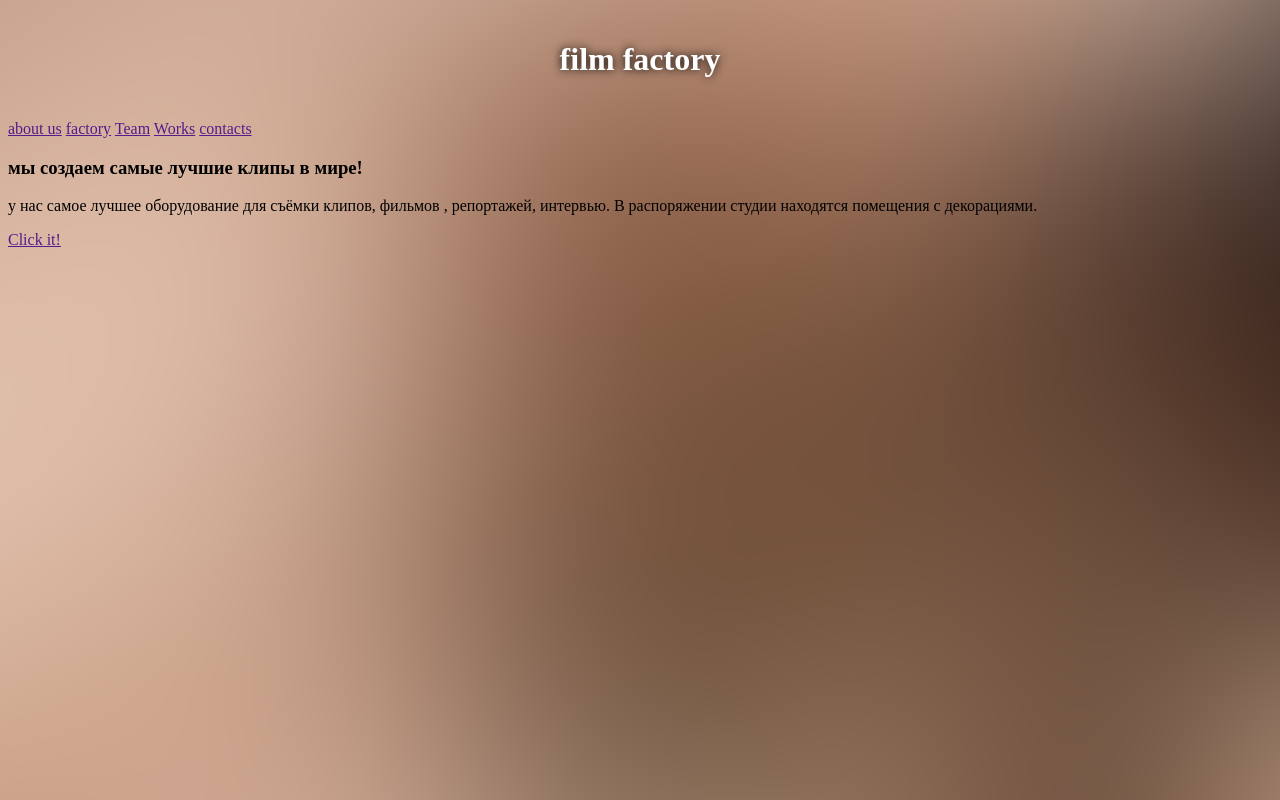
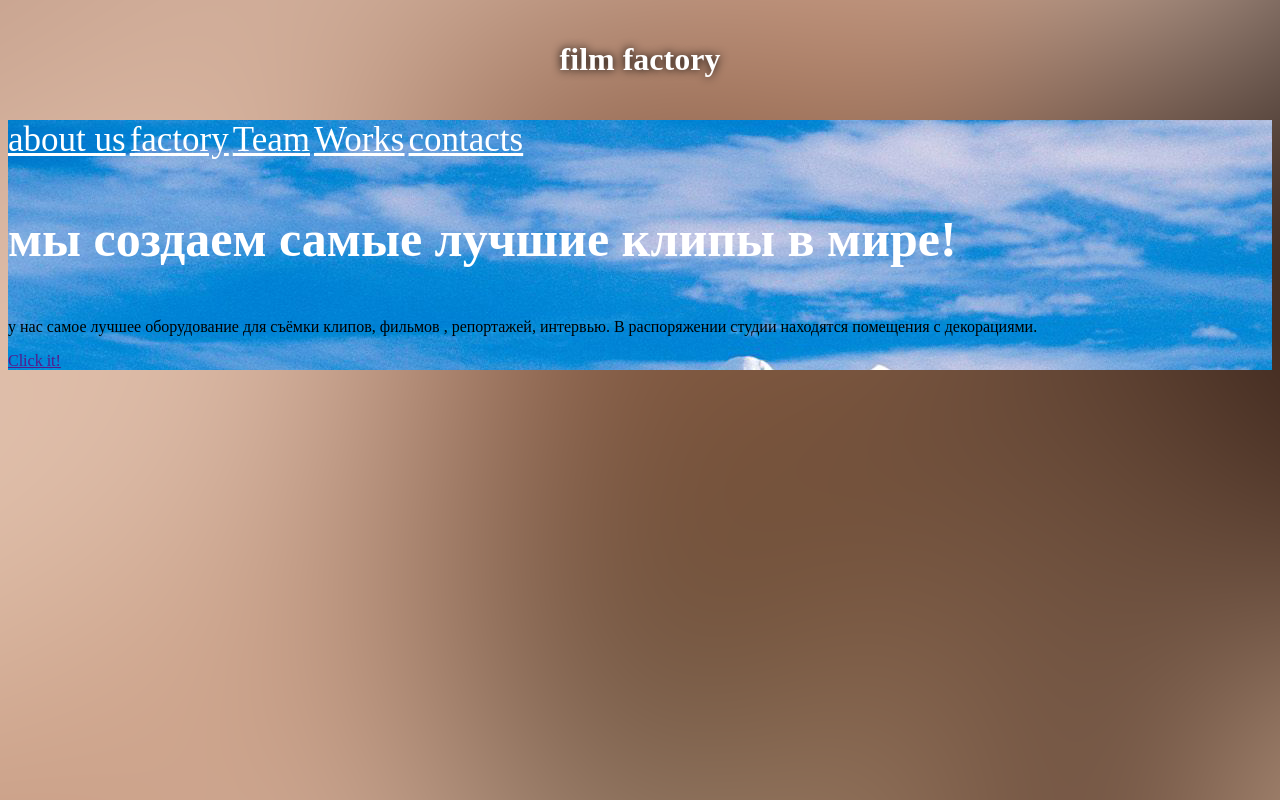
Before and after one commit to McNikita/landing, a plain HTML site: page index.html in a window 1280 px wide. Drawn offline with Linux system fonts and the light colour scheme.

Commit message:
Add files via upload

```diff
--- a/index.html
+++ b/index.html
@@ -9,8 +9,10 @@
 </head>
 <body>
     <h1>film factory</h1>
-    <div>
-        <div>
+    <div class="banner">
+
+        <div class="menu">
+
 
             <a href="">about us</a>
             <a href="">factory</a>
@@ -25,6 +27,7 @@
         </p>
         <a href="">Click it!</a>
     </div>
+
 </body>
 </html>
 <!-- сделать боковое меню на сайте рэперов -->
--- a/style.css
+++ b/style.css
@@ -9,3 +9,16 @@ h1{
     padding-bottom: 20px;
     text-shadow: 0px 0px 10px black;
 }
+.banner{
+    background-image: url("горы.jpg");
+}
+.menu a{
+    color: white;
+    font-size: 35px;
+
+}
+h3{
+    color: white;
+    font-size: 50px;
+
+}
```
Also changed, not shown: горы.jpg (added).
